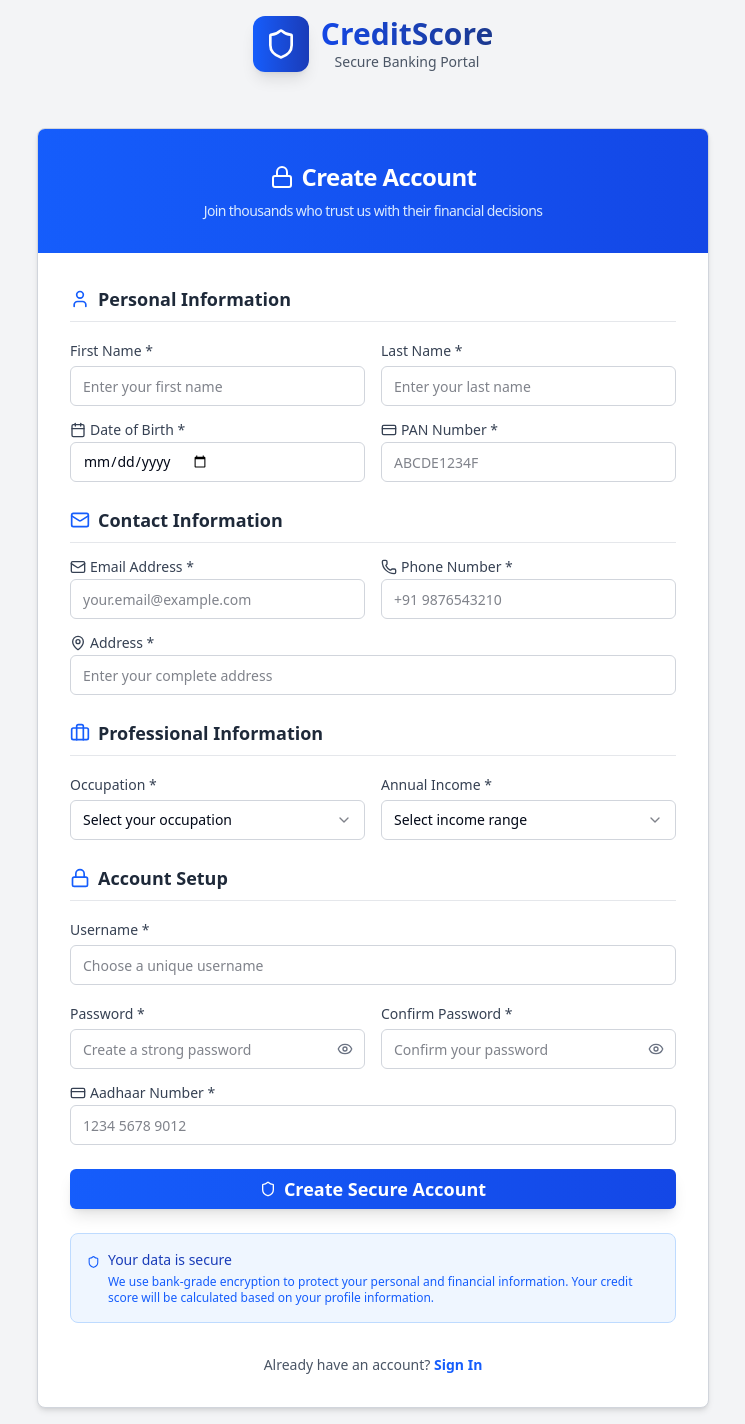
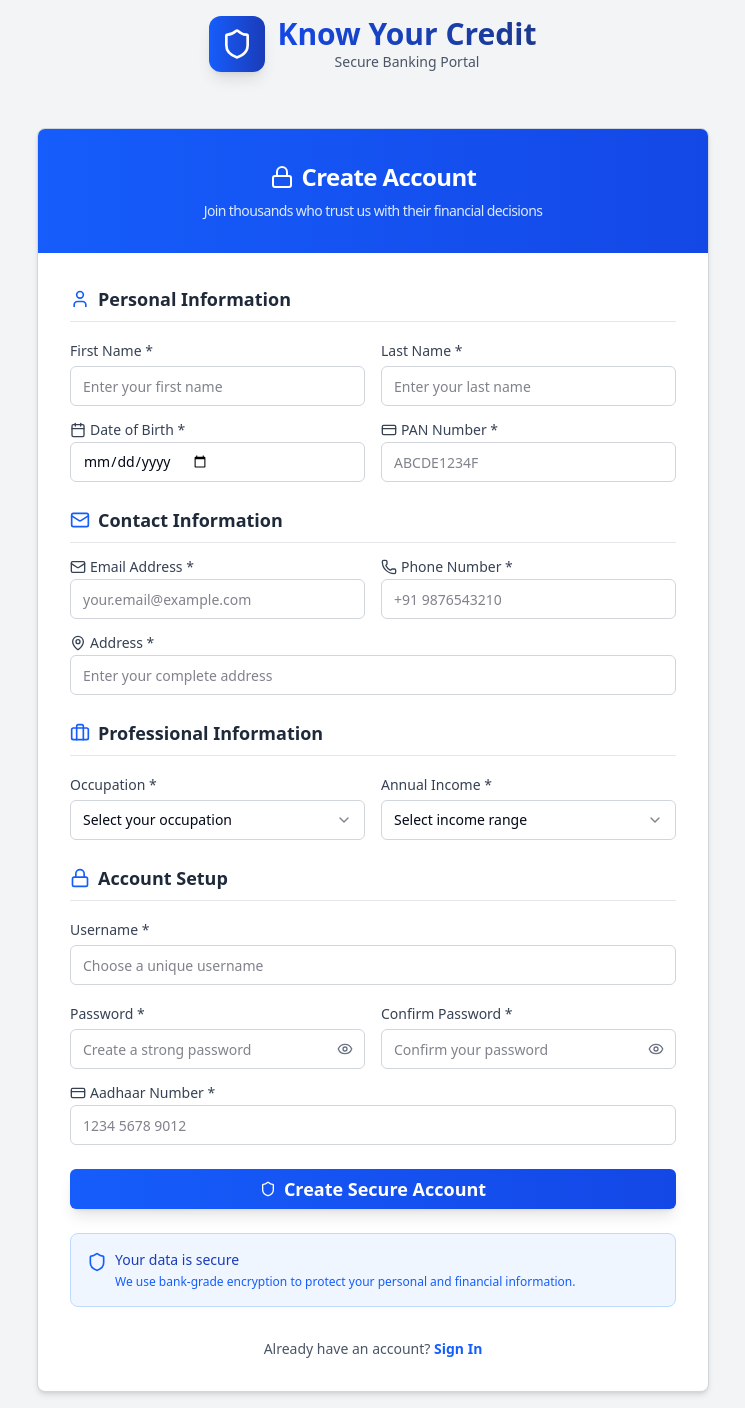
Before and after one commit to vedantCE/Know_Your_Credit, a React (Vite) app in the folder Frontend/: page /signup in a window 1280 px wide. Shown: the whole page, without its empty margins (267-1012 px from the left). Built offline with nearby package versions, Linux system fonts and the light colour scheme.

Commit message:
Update SignUp.jsx

```diff
--- a/Frontend/src/pages/SignUp.jsx
+++ b/Frontend/src/pages/SignUp.jsx
@@ -319,7 +319,7 @@ const SignUp = () => {
             </div>
             <div>
               <h1 className="text-3xl font-bold bg-gradient-to-r from-blue-700 to-blue-900 bg-clip-text text-transparent">
-                CreditScore
+                Know Your Credit
               </h1>
               <p className="text-sm text-gray-600 font-medium">Secure Banking Portal</p>
             </div>
@@ -694,7 +694,6 @@ const SignUp = () => {
                     <p className="text-sm font-medium text-blue-800">Your data is secure</p>
                     <p className="text-xs text-blue-600 mt-1">
                       We use bank-grade encryption to protect your personal and financial information.
-                      Your credit score will be calculated based on your profile information.
                     </p>
                   </div>
                 </div>
```
